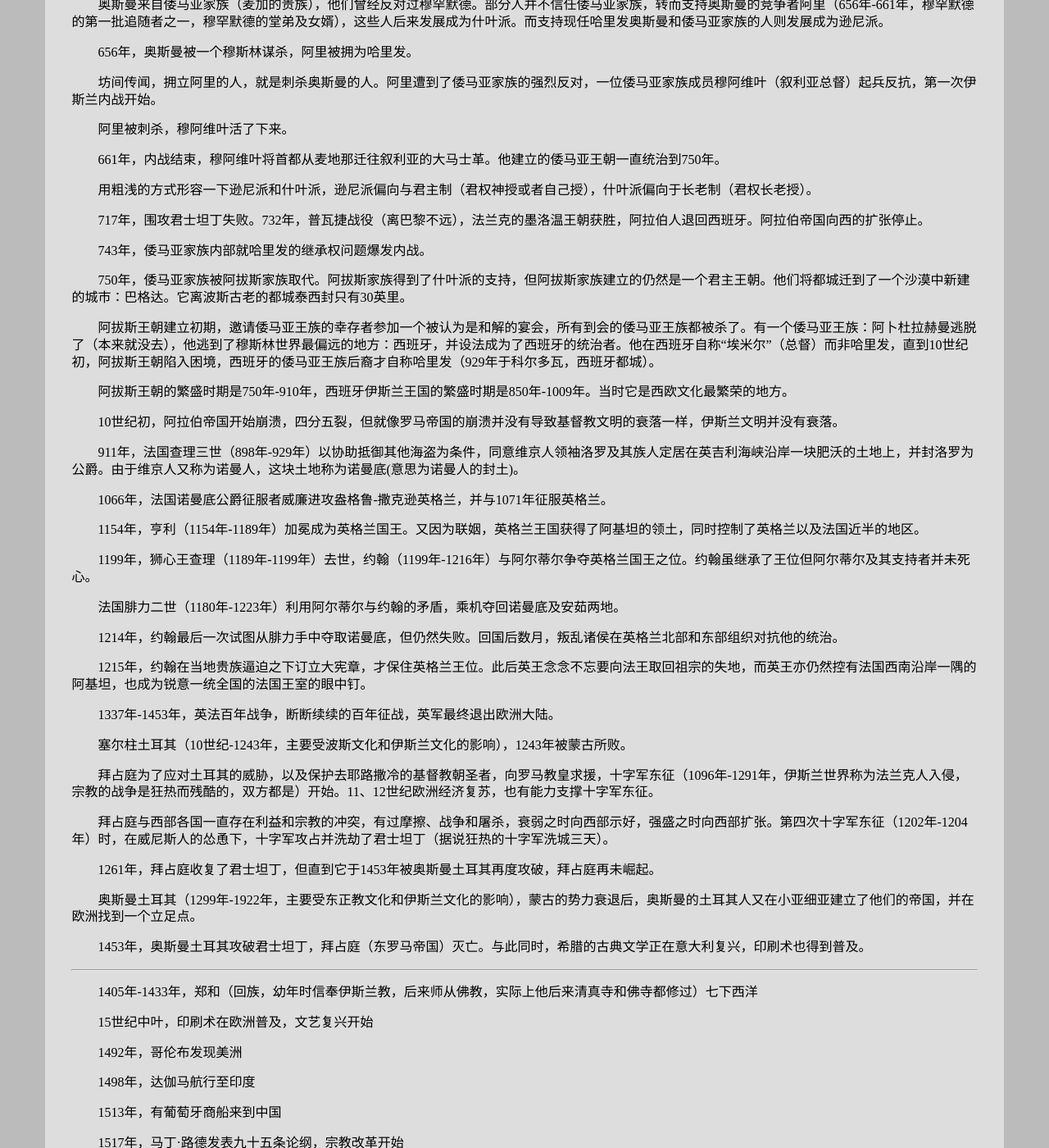
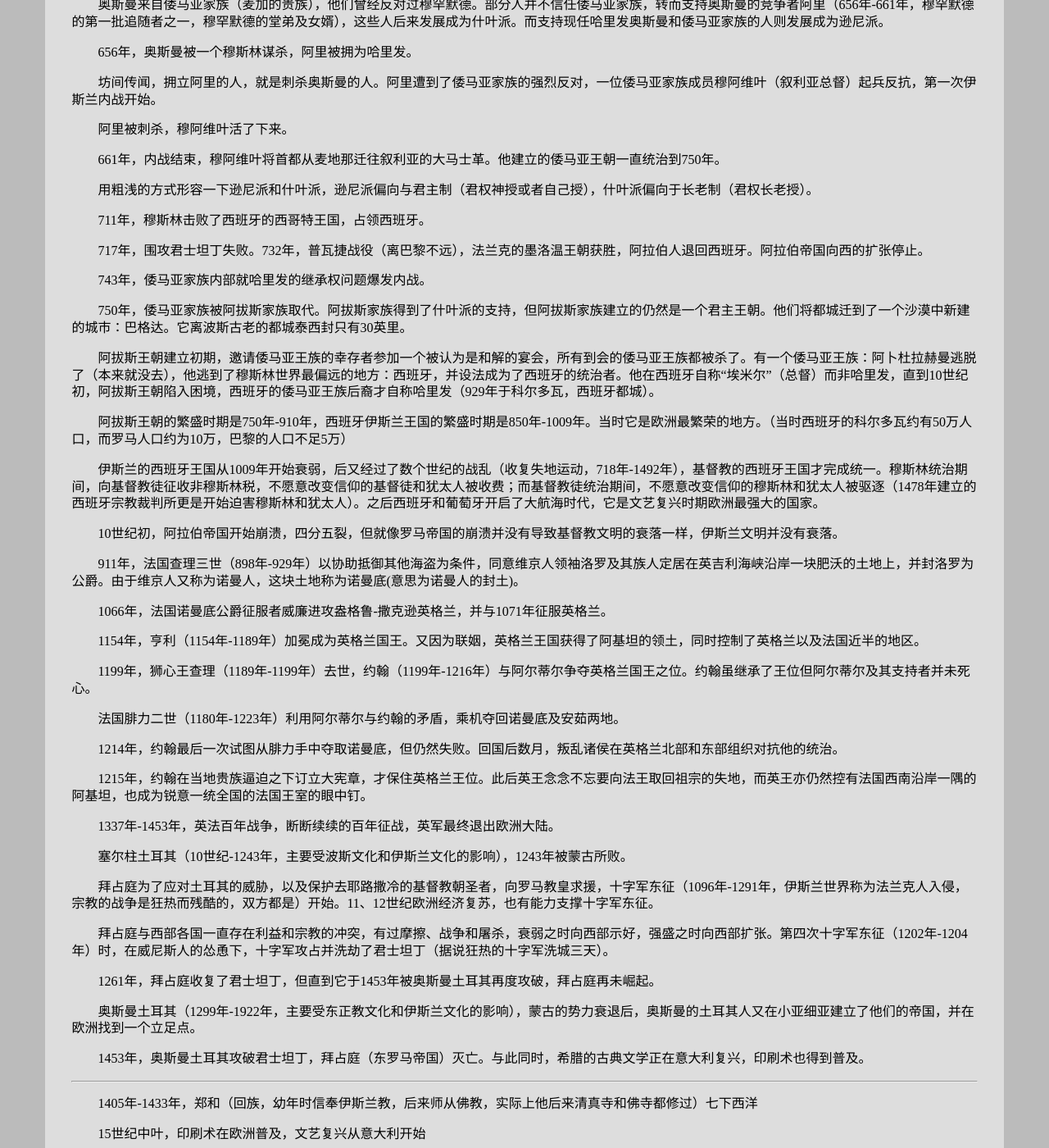
Before and after one commit to leiqin/leiqin.github.io, a Jekyll site: the page built from _posts/2016-01-13-读书笔记：罗马帝国衰亡史.markdown, in a window 1280 px wide and 1400 px high, scrolled down 5836 px. Shown: the whole window at 82% size. Built offline with Jekyll 4.4.1, drawn with Linux system fonts in a browser that asks for light colours; comment, search, counter and statistics services are not loaded; some of the changed text lies outside the part shown.

Commit message:
_ 小修改

```diff
--- a/_posts/2016-01-13-读书笔记：罗马帝国衰亡史.markdown
+++ b/_posts/2016-01-13-读书笔记：罗马帝国衰亡史.markdown
@@ -244,6 +244,8 @@ title: 读书笔记：罗马帝国衰亡史
 
 用粗浅的方式形容一下逊尼派和什叶派，逊尼派偏向与君主制（君权神授或者自己授），什叶派偏向于长老制（君权长老授）。
 
+711年，穆斯林击败了西班牙的西哥特王国，占领西班牙。
+
 717年，围攻君士坦丁失败。732年，普瓦捷战役（离巴黎不远），法兰克的墨洛温王朝获胜，阿拉伯人退回西班牙。阿拉伯帝国向西的扩张停止。
 
 743年，倭马亚家族内部就哈里发的继承权问题爆发内战。
@@ -252,7 +254,9 @@ title: 读书笔记：罗马帝国衰亡史
 
 阿拔斯王朝建立初期，邀请倭马亚王族的幸存者参加一个被认为是和解的宴会，所有到会的倭马亚王族都被杀了。有一个倭马亚王族：阿卜杜拉赫曼逃脱了（本来就没去），他逃到了穆斯林世界最偏远的地方：西班牙，并设法成为了西班牙的统治者。他在西班牙自称“埃米尔”（总督）而非哈里发，直到10世纪初，阿拔斯王朝陷入困境，西班牙的倭马亚王族后裔才自称哈里发（929年于科尔多瓦，西班牙都城）。
 
-阿拔斯王朝的繁盛时期是750年-910年，西班牙伊斯兰王国的繁盛时期是850年-1009年。当时它是西欧文化最繁荣的地方。
+阿拔斯王朝的繁盛时期是750年-910年，西班牙伊斯兰王国的繁盛时期是850年-1009年。当时它是欧洲最繁荣的地方。（当时西班牙的科尔多瓦约有50万人口，而罗马人口约为10万，巴黎的人口不足5万）
+
+伊斯兰的西班牙王国从1009年开始衰弱，后又经过了数个世纪的战乱（收复失地运动，718年-1492年），基督教的西班牙王国才完成统一。穆斯林统治期间，向基督教徒征收非穆斯林税，不愿意改变信仰的基督徒和犹太人被收费；而基督教徒统治期间，不愿意改变信仰的穆斯林和犹太人被驱逐（1478年建立的西班牙宗教裁判所更是开始迫害穆斯林和犹太人）。之后西班牙和葡萄牙开启了大航海时代，它是文艺复兴时期欧洲最强大的国家。
 
 10世纪初，阿拉伯帝国开始崩溃，四分五裂，但就像罗马帝国的崩溃并没有导致基督教文明的衰落一样，伊斯兰文明并没有衰落。
 
@@ -288,7 +292,7 @@ title: 读书笔记：罗马帝国衰亡史
 
 1405年-1433年，郑和（回族，幼年时信奉伊斯兰教，后来师从佛教，实际上他后来清真寺和佛寺都修过）七下西洋
 
-15世纪中叶，印刷术在欧洲普及，文艺复兴开始
+15世纪中叶，印刷术在欧洲普及，文艺复兴从意大利开始
 
 1492年，哥伦布发现美洲
 
@@ -296,7 +300,7 @@ title: 读书笔记：罗马帝国衰亡史
 
 1513年，有葡萄牙商船来到中国
 
-1517年，马丁·路德发表九十五条论纲，宗教改革开始
+1517年，马丁·路德发表九十五条论纲，宗教改革从德国开始
 
 1543年，哥白尼发表日心说。科学革命开始
 
@@ -324,4 +328,4 @@ title: 读书笔记：罗马帝国衰亡史
 
 1804年-1815年，拿破仑称帝
 
-1780年-1820年，第一次工业革命，蒸汽机的改良
+1776年-1820年，瓦特改良蒸汽机，第一次工业革命从英国开始
```
